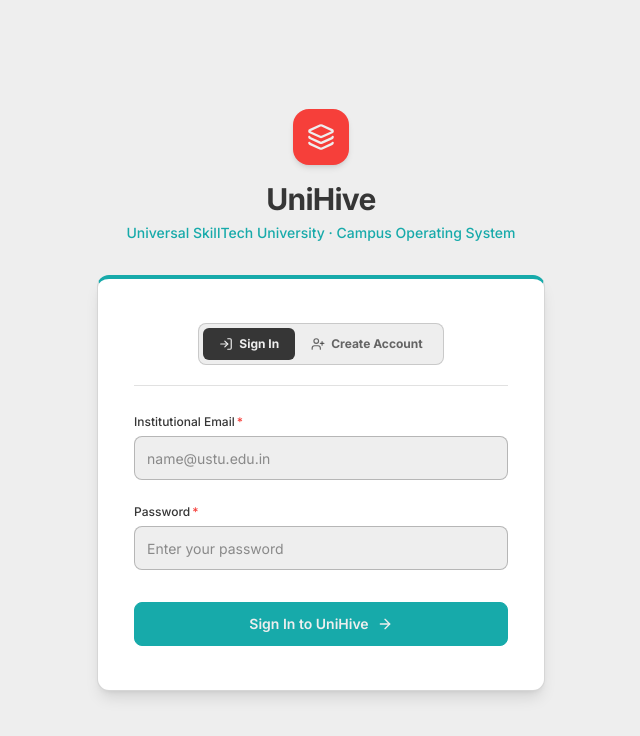
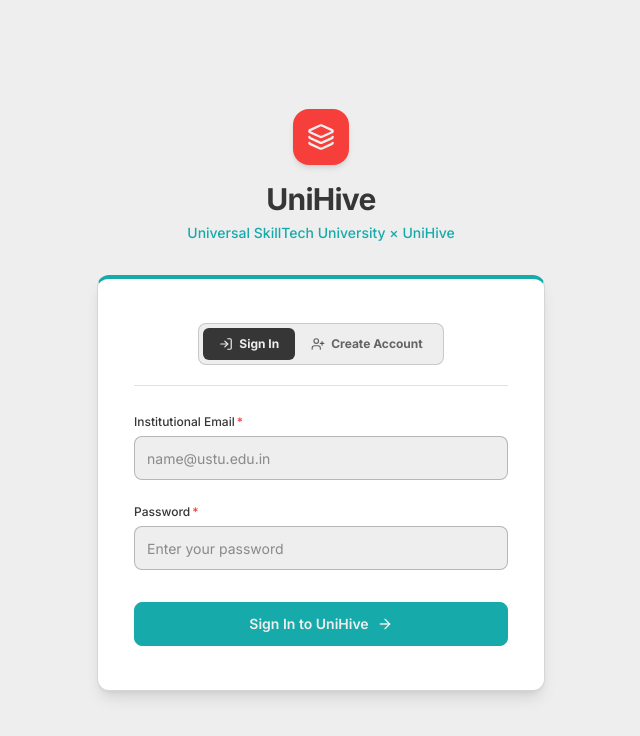
Before and after one commit to Anuj-ai-1/CampusHive, a React (Vite) app: page / in a window 1280 px wide. Shown: the top 736 px of the page, without its empty margins (319-959 px from the left). Built offline with nearby package versions, Linux system fonts and the light colour scheme; no server answers.

Commit message:
Update Login subtitle to Universal SkillTech University × UniHive

```diff
--- a/src/pages/Login.jsx
+++ b/src/pages/Login.jsx
@@ -76,7 +76,7 @@ export function Login({ onAuthSuccess }) {
             UniHive
           </h1>
           <p className="text-xs sm:text-sm font-medium text-[#17AAAA] mt-1.5">
-            Universal SkillTech University · Campus Operating System
+            Universal SkillTech University × UniHive
           </p>
         </div>
 
```
